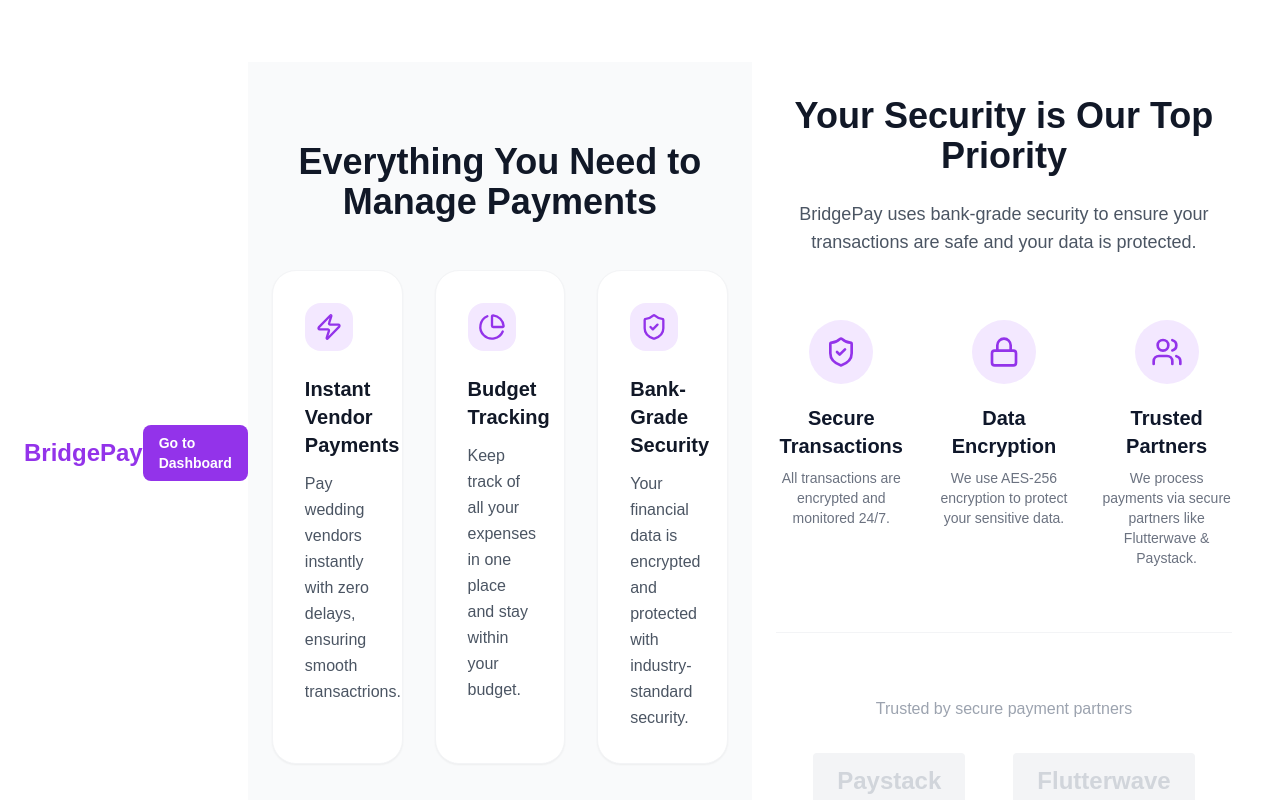
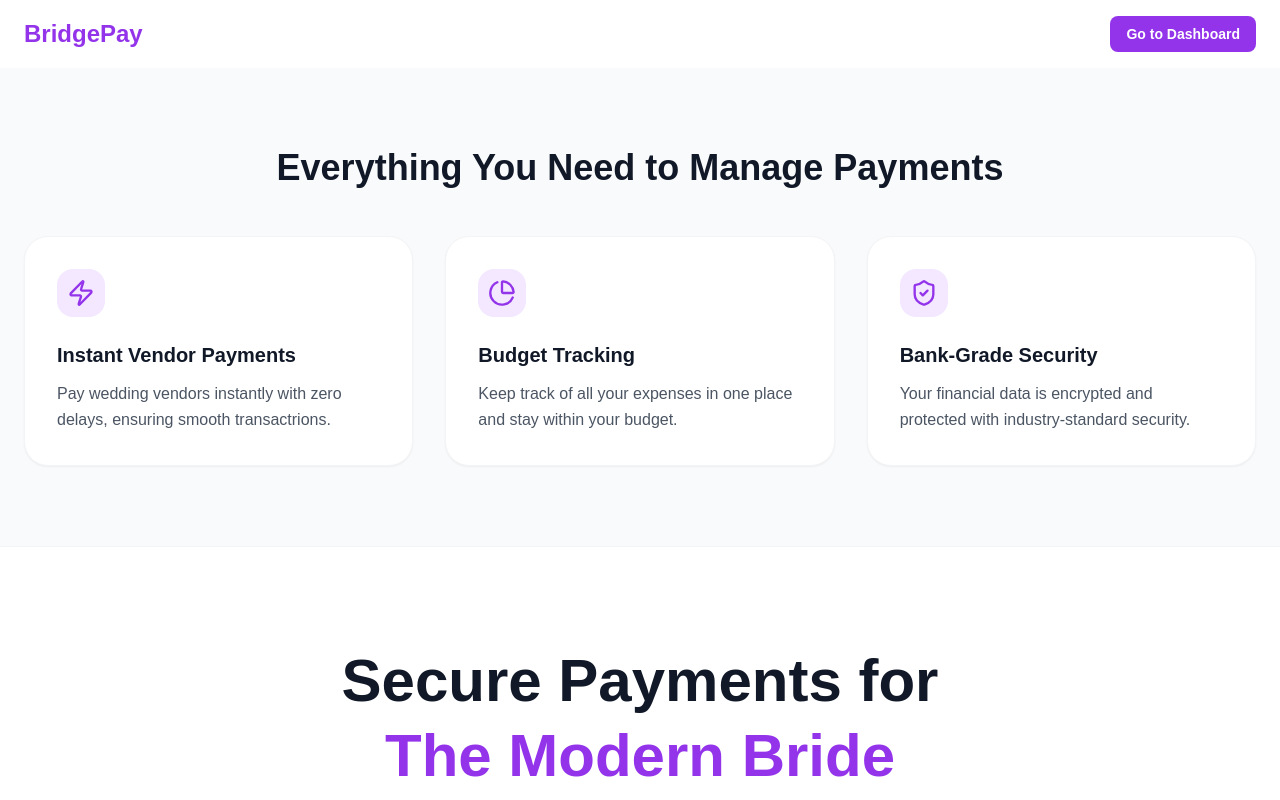
Before and after one commit to Abusadiq006/bridge-pay-dashboard, a React (Vite) app: page / in a window 1280 px wide. Shown: the top 800 px of the page. Built offline with nearby package versions, Linux system fonts and the light colour scheme; a web font is replaced by a local one.

Commit message:
reordering sections

```diff
--- a/src/pages/Home.jsx
+++ b/src/pages/Home.jsx
@@ -14,9 +14,8 @@ const Home = () => {
           <Link to="/dashboard" className="bg-purple-600 text-white px-4 py-2 rounded-lg text-sm font-semibold hover:bg-purple-700">
             Go to Dashboard
           </Link>
-          <Features />
-          <TrustSection />
         </div>
+        <Features />
       </nav>
 
       {/* Hero Section */}
@@ -33,6 +32,7 @@ const Home = () => {
           <Link to="/dashboard" className="bg-purple-600 hover:bg-purple-700 text-white font-semibold py-3 px-8 rounded-full shadow-lg transition duration-300">
             View Dashboard
           </Link>
+          <TrustSection />
         </div>
       </div>
     </div>
```
